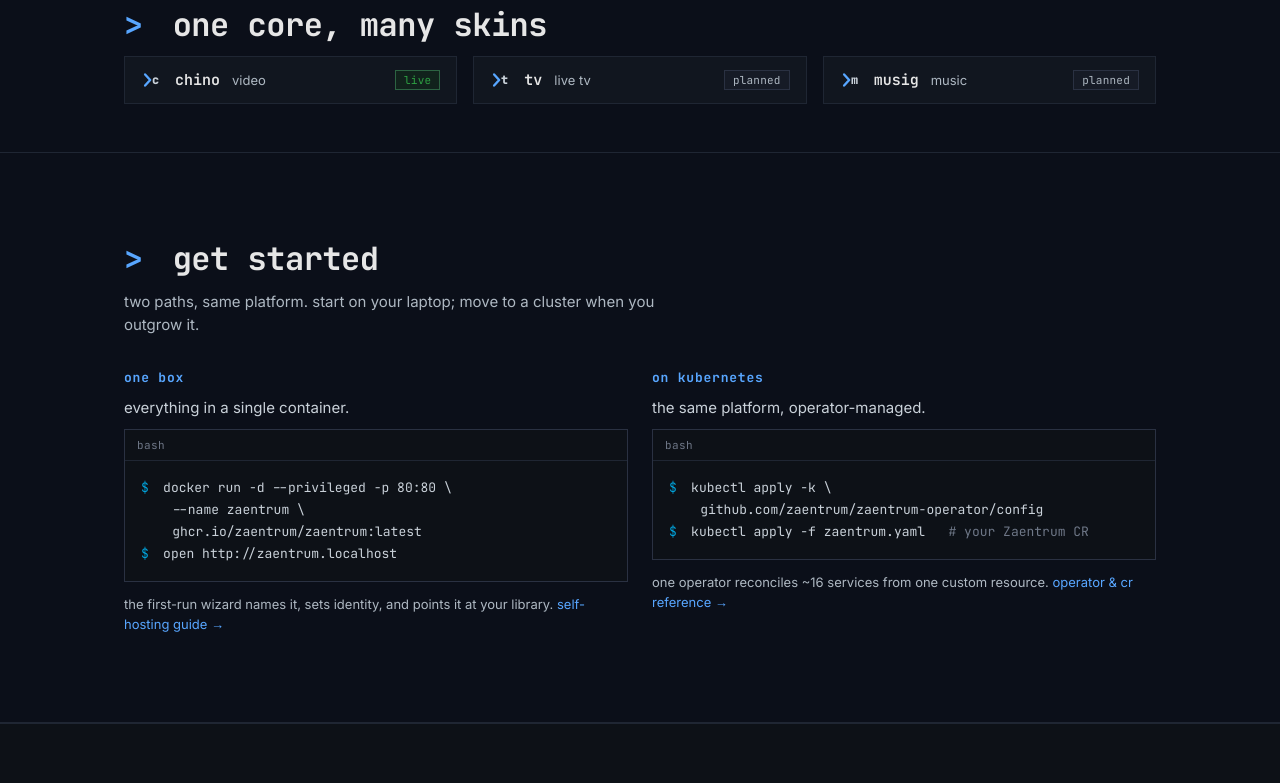
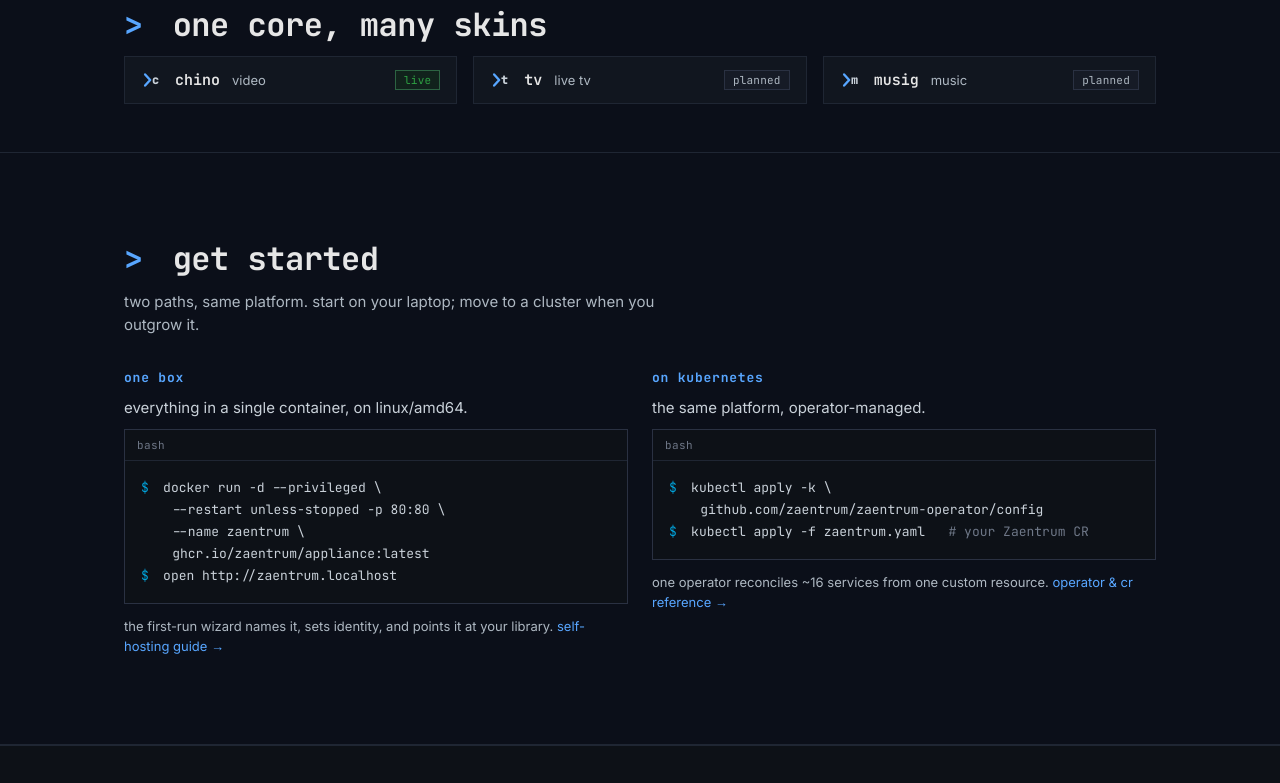
Before and after one commit to zaentrum/zaentrum, a plain HTML site: page site/index.html in a window 1280 px wide. Shown: the part 1844-2627 px from the top of the page. Drawn offline with Linux system fonts and the light colour scheme.

Commit message:
site: the install command runs the appliance image, the one that exists
The product page told people to run ghcr.io/zaentrum/zaentrum:latest, in the
hero and again under get started. The registry answers that name with 403:
nothing builds it. The all-in-one image is ghcr.io/zaentrum/appliance, pushed
by the operator repo's all-in-one workflow, and it is linux/amd64 only.

The README was corrected the same way in August (b99a004); the page was not.
Both commands also gain --restart unless-stopped, so the appliance comes back,
with its state, after a reboot or a Docker restart.

```diff
--- a/site/index.html
+++ b/site/index.html
@@ -69,8 +69,8 @@
 
     <div class="term hero-term" role="figure" aria-label="install command">
       <div class="term-bar"><span>bash</span></div>
-      <pre class="term-body"><span class="p">$</span> docker run -d --privileged -p 80:80 \
-    --name zaentrum ghcr.io/zaentrum/zaentrum:latest
+      <pre class="term-body"><span class="p">$</span> docker run -d --privileged --restart unless-stopped \
+    -p 80:80 --name zaentrum ghcr.io/zaentrum/appliance:latest
 <span class="p">$</span> open http://zaentrum.localhost<span class="cursor" aria-hidden="true"></span></pre>
     </div>
   </div>
@@ -170,12 +170,13 @@
     <div class="start-grid">
       <div class="start-col">
         <div class="start-head">one box</div>
-        <p class="start-cap">everything in a single container.</p>
+        <p class="start-cap">everything in a single container, on linux/amd64.</p>
         <div class="term">
           <div class="term-bar"><span>bash</span></div>
-          <pre class="term-body"><span class="p">$</span> docker run -d --privileged -p 80:80 \
+          <pre class="term-body"><span class="p">$</span> docker run -d --privileged \
+    --restart unless-stopped -p 80:80 \
     --name zaentrum \
-    ghcr.io/zaentrum/zaentrum:latest
+    ghcr.io/zaentrum/appliance:latest
 <span class="p">$</span> open http://zaentrum.localhost</pre>
         </div>
         <p class="start-note">
```
